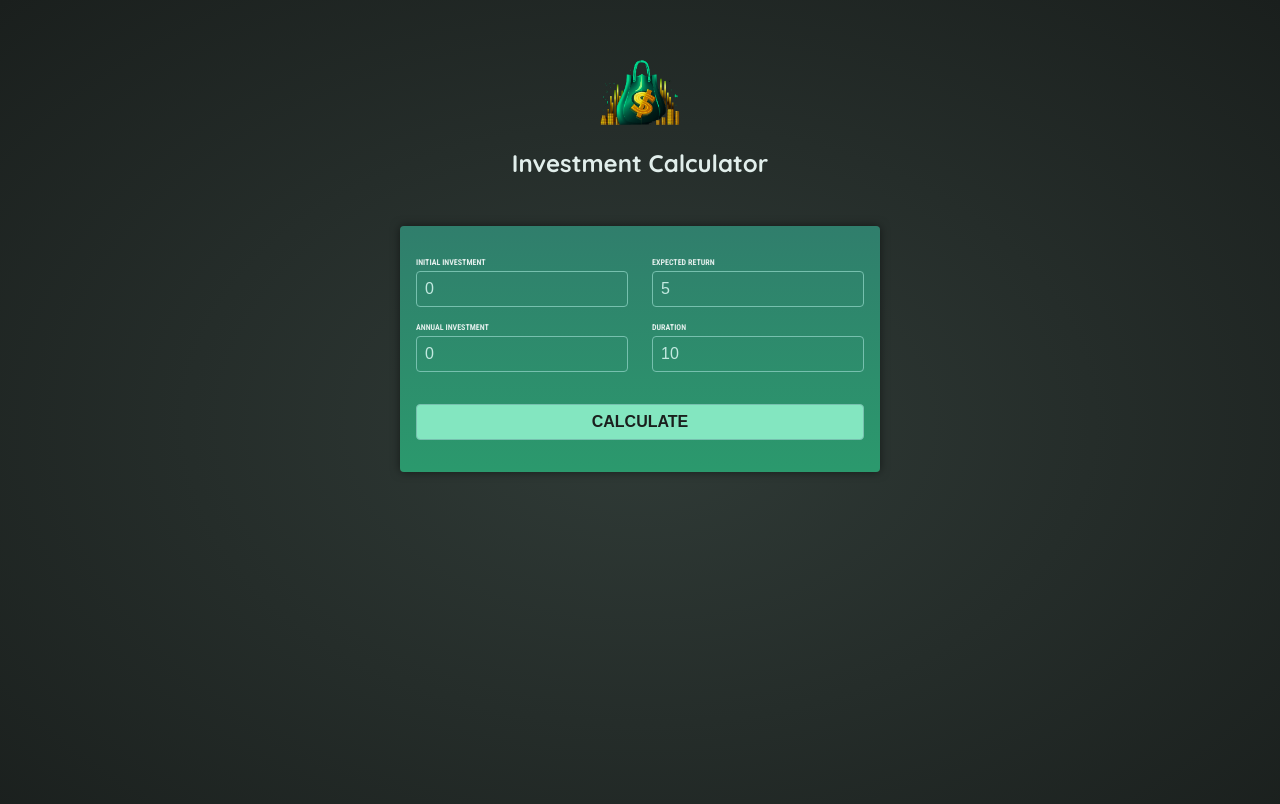
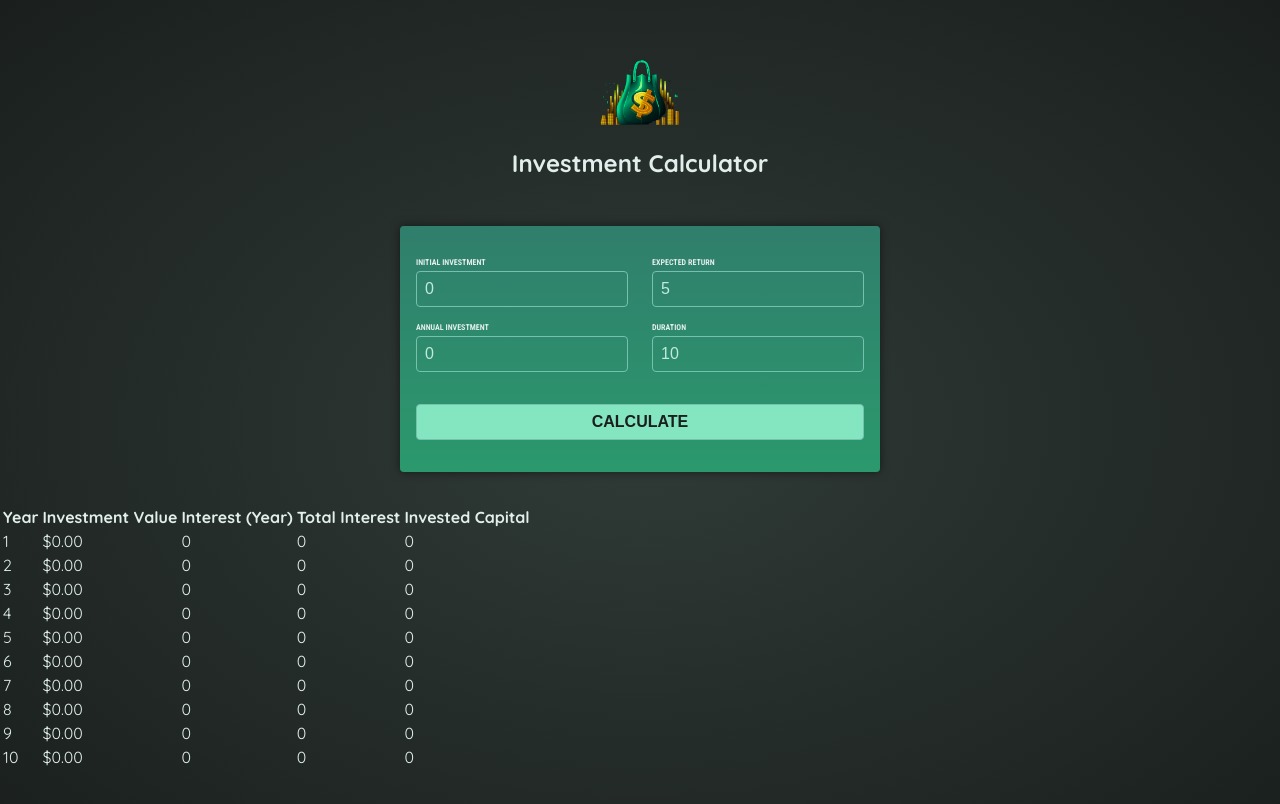
Before and after one commit to MirsadHadzic/investment_calculator, an Angular app: page / in a window 1280 px wide. Both pictures are taken after a click on the button "CALCULATE". Shown: the top 804 px of the page. Built offline with nearby package versions, Linux system fonts and the light colour scheme.

Commit message:
committing a signals and this table underneath the main part

```diff
--- a/src/app/app.component.html
+++ b/src/app/app.component.html
@@ -5,3 +5,7 @@
 <app-user-input (calculate)="onCalculateInvestmentResults($event)">
 
 </app-user-input>
+
+<app-investment-results [results]="resultsData()">
+
+</app-investment-results>
--- a/src/app/app.component.ts
+++ b/src/app/app.component.ts
@@ -1,18 +1,35 @@
-import { Component } from '@angular/core';
+import { Component, signal } from '@angular/core';
 import { HeaderComponent } from './header/header.component';
 import { UserInputComponent } from './user-input/user-input.component';
+import type { InvestmentInput } from './investment-input.model';
+import { InvestmentResultsComponent } from "./investment-results/investment-results.component";
 
 @Component({
   selector: 'app-root',
   standalone: true,
-  imports: [HeaderComponent, UserInputComponent],
+  imports: [HeaderComponent, UserInputComponent, InvestmentResultsComponent],
   templateUrl: './app.component.html',
 })
 export class AppComponent {
-  onCalculateInvestmentResults( data: {initialInvestment: number,
-                             duration: number,
-                             expectedReturn: number,
-                             annualInvestment: number}) {
+  // resultsData?:{
+  //   year: number,
+  //   interest: number,
+  //   valueEndOfYear: number,
+  //   annualInvestment: number,
+  //   totalInterest: number,
+  //   totalAmountInvested: number
+  // }[];
+
+  resultsData = signal<{
+    year: number,
+    interest: number,
+    valueEndOfYear: number,
+    annualInvestment: number,
+    totalInterest: number,
+    totalAmountInvested: number
+  }[] | undefined>(undefined);
+
+  onCalculateInvestmentResults( data: InvestmentInput) {
     const { initialInvestment, annualInvestment, expectedReturn, duration } = data;
     const annualData = [];
     let investmentValue = initialInvestment;
@@ -35,6 +52,6 @@ export class AppComponent {
 
     // return annualData;
 
-    console.log(annualData);
+    this.resultsData.set(annualData);
   }
 }
--- /dev/null
+++ b/src/app/investment-results/investment-results.component.html
@@ -0,0 +1,32 @@
+@if (!results)
+{
+    <!-- <p *ngIf = "!results">Please enter some values and press "Calculate".</p> -->
+    <p class="center">Please enter some values and press "Calculate".</p>
+}@else {
+    <table>
+        <thead>
+            <tr>
+                <th>Year</th>
+                <th>Investment Value</th>
+                <th>Interest (Year)</th>
+                <th>Total Interest</th>
+                <th>Invested Capital</th>
+            </tr>
+        </thead>
+        <tbody>
+            @for (result of results; track result.year)
+            {
+                <tr>
+                    <td>
+                        {{ result.year }}
+                    </td>
+                    <!-- currency pipe that is provided by angular -->
+                    <td>{{ result.valueEndOfYear | currency }}</td>
+                    <td>{{ result.interest }}</td>
+                    <td>{{ result.totalInterest }}</td>
+                    <td>{{ result.totalAmountInvested }}</td>
+                </tr>
+            }
+        </tbody>
+    </table>
+}
```
Also changed, not shown: src/app/investment-input.model.ts (added, +15 -0 lines), src/app/investment-results/investment-results.component.ts (added, +23 -0 lines), src/app/user-input/user-input.component.ts (+2 -6 lines), src/app/investment-results/investment-results.component.css (added).
